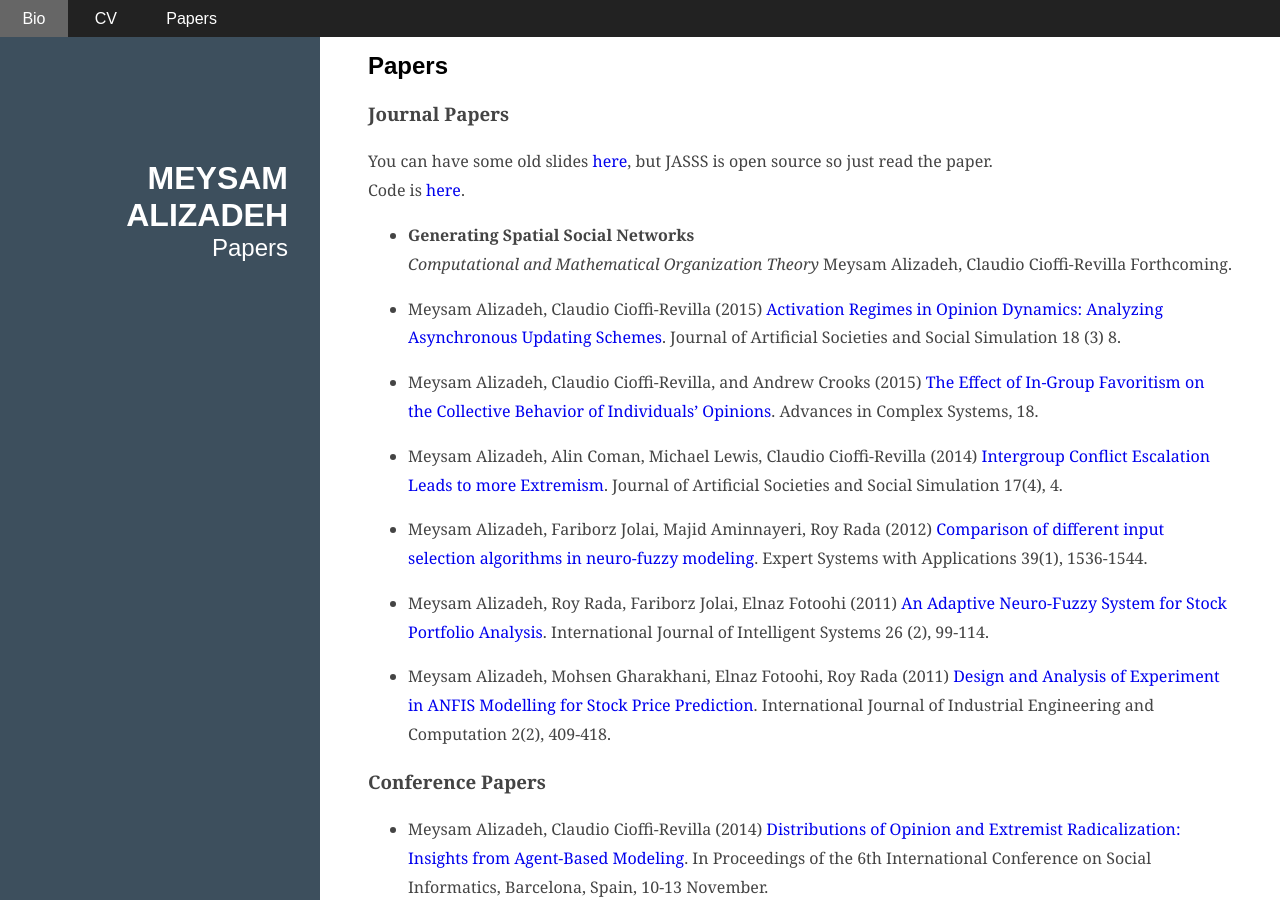
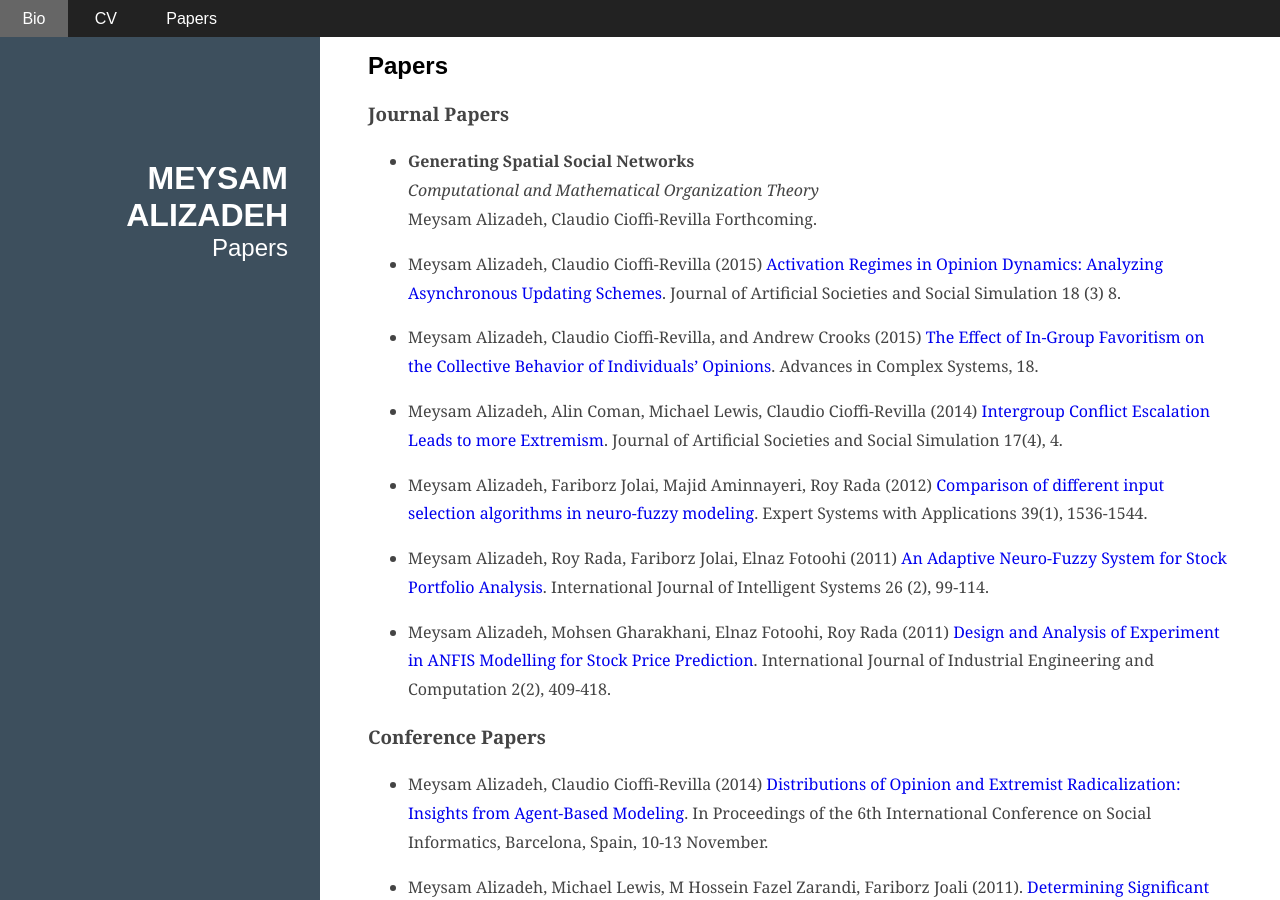
Before and after one commit to malizad/malizad.github.io, a Jekyll site: the page built from papers.md, in a window 1280 px wide and 900 px high. Built offline with Jekyll 4.4.1, drawn with Linux system fonts in a browser that asks for light colours.

Commit message:
Update papers.md

```diff
--- a/papers.md
+++ b/papers.md
@@ -4,8 +4,7 @@
 ---
 
 ### Journal Papers
-You can have some old slides [here]({{ site.baseurl }}/assets/EEA.pdf), but JASSS is open source so just read the paper.
-Code is [here](https://github.com/CarrKnight/MacroIIDiscrete).
+
 - **Generating Spatial Social Networks**<br>
   *Computational and Mathematical Organization Theory*
   Meysam Alizadeh, Claudio Cioffi-Revilla
```
